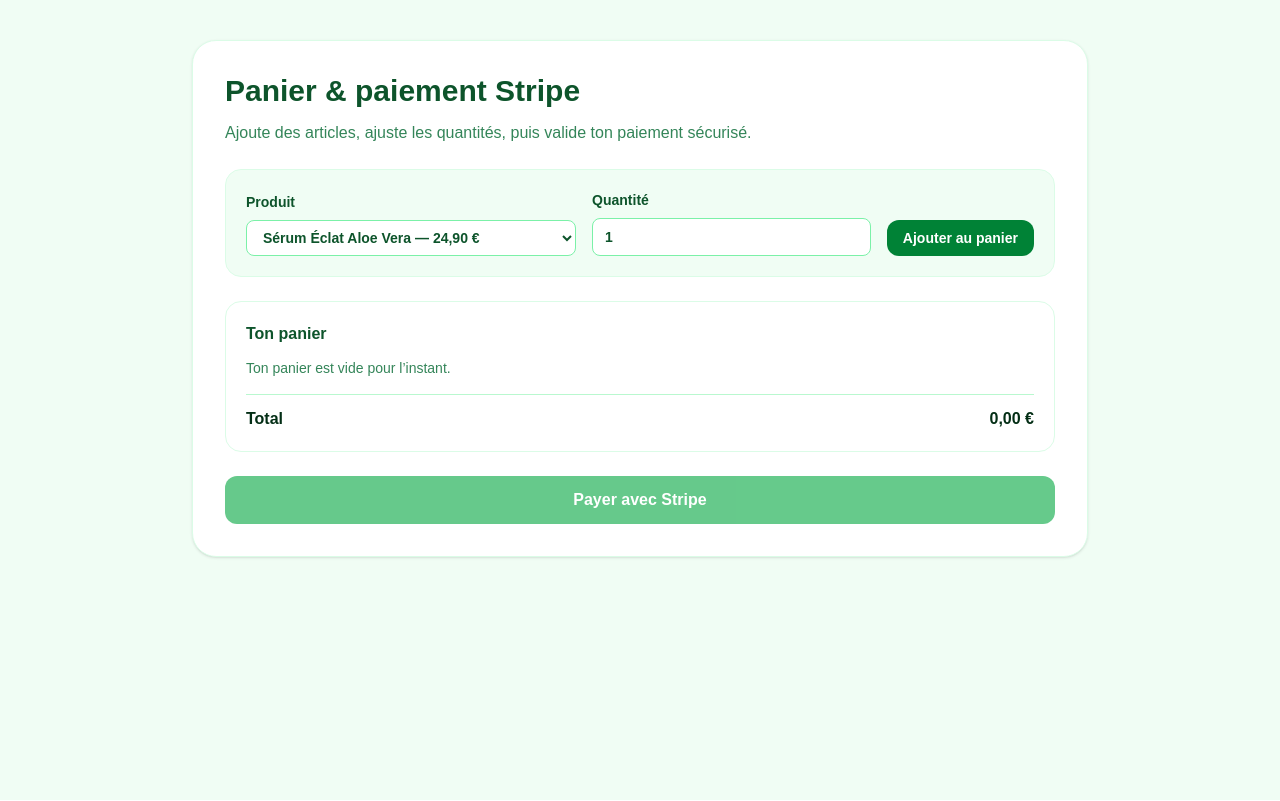
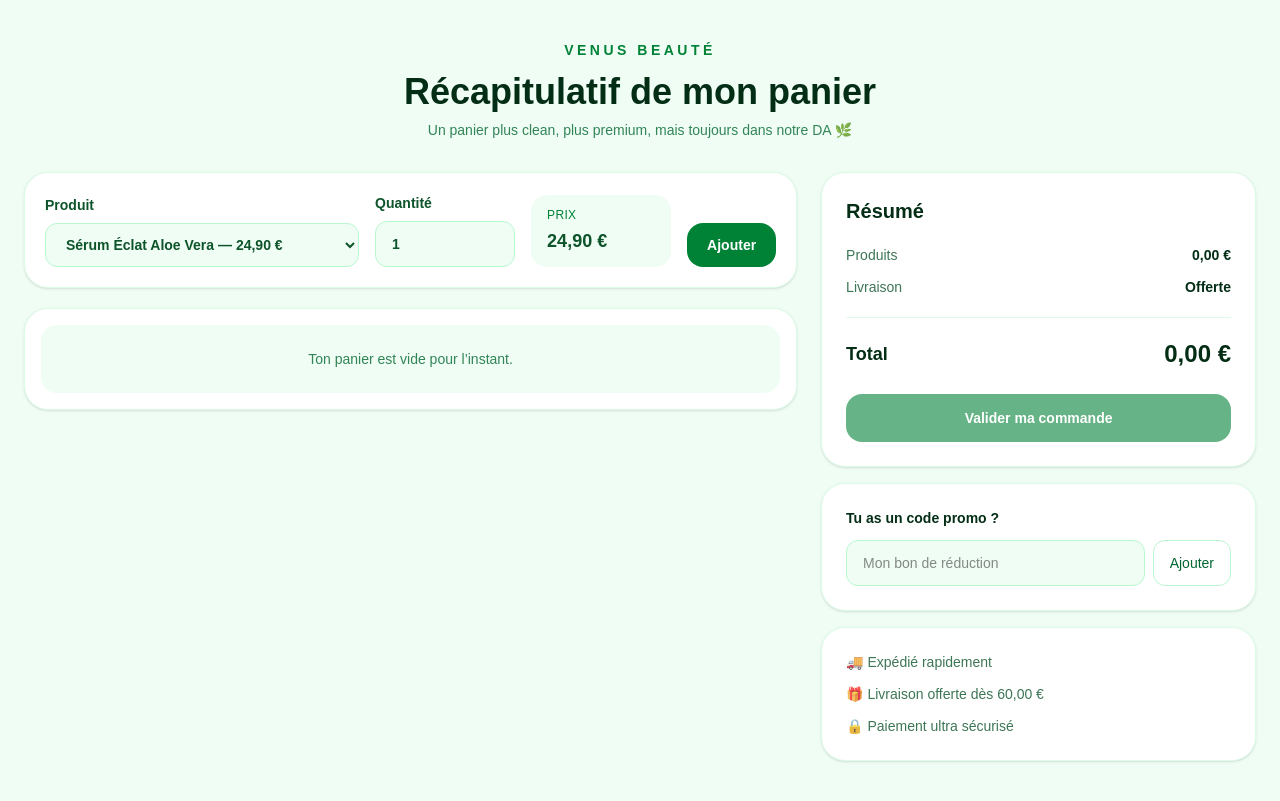
Before and after one commit to Doudou-labo/DoudouClaw, a Next.js app in the folder venus-beaute/: page /checkout in a window 1280 px wide. Built offline with nearby package versions, Linux system fonts and the light colour scheme.

Commit message:
style(venus-beaute): redesign cart layout with premium summary sidebar

```diff
--- a/venus-beaute/src/components/CheckoutClient.tsx
+++ b/venus-beaute/src/components/CheckoutClient.tsx
@@ -9,6 +9,8 @@ type CartItem = {
 };
 
 const CART_KEY = "venus_beaute_cart";
+const SHIPPING = 4.9;
+const FREE_SHIPPING_THRESHOLD = 60;
 
 const clampQty = (value: number) => Math.max(1, Math.min(20, value));
 
@@ -38,7 +40,9 @@ export default function CheckoutClient({ initialSlug, initialQty }: { initialSlu
       );
   }, [cart]);
 
-  const total = useMemo(() => cartDetailed.reduce((sum, item) => sum + item.subtotal, 0), [cartDetailed]);
+  const subtotal = useMemo(() => cartDetailed.reduce((sum, item) => sum + item.subtotal, 0), [cartDetailed]);
+  const shipping = subtotal === 0 ? 0 : subtotal >= FREE_SHIPPING_THRESHOLD ? 0 : SHIPPING;
+  const total = subtotal + shipping;
 
   const persistCart = (nextCart: CartItem[]) => {
     setCart(nextCart);
@@ -133,18 +137,24 @@ export default function CheckoutClient({ initialSlug, initialQty }: { initialSlu
   };
 
   return (
-    <main className="min-h-screen bg-green-50 px-6 py-10">
-      <div className="fade-in-up mx-auto max-w-4xl rounded-3xl border border-green-100 bg-white p-8 shadow-sm">
-        <h1 className="text-3xl font-extrabold text-green-900">Panier & paiement Stripe</h1>
-        <p className="mt-3 text-green-800/80">Ajoute des articles, ajuste les quantités, puis valide ton paiement sécurisé.</p>
+    <main className="min-h-screen bg-green-50 px-4 py-8 sm:px-6 sm:py-10">
+      <div className="fade-in-up mx-auto max-w-7xl">
+        <div className="text-center">
+          <p className="text-sm font-semibold uppercase tracking-[0.25em] text-green-700">Venus Beauté</p>
+          <h1 className="mt-3 text-3xl font-extrabold text-green-950 sm:text-4xl">Récapitulatif de mon panier</h1>
+          <p className="mt-2 text-sm text-green-800/80">Un panier plus clean, plus premium, mais toujours dans notre DA 🌿</p>
+        </div>
 
-        <div className="fade-in-up-delay-1 mt-6 grid gap-4 rounded-2xl border border-green-100 bg-green-50 p-5 md:grid-cols-[1fr_auto_auto] md:items-end">
+        <div className="fade-in-up-delay-1 mt-8 grid gap-6 xl:grid-cols-[1.6fr_0.9fr]">
+          <section className="space-y-5">
+            <div className="rounded-3xl border border-green-100 bg-white p-5 shadow-sm">
+              <div className="grid gap-4 md:grid-cols-[1fr_140px_140px_auto] md:items-end">
                 <label className="text-sm font-semibold text-green-900">
                   Produit
                   <select
                     value={selectedSlug}
                     onChange={(e) => setSelectedSlug(e.target.value)}
-              className="mt-2 w-full rounded-lg border border-green-300 bg-white px-3 py-2 text-sm"
+                    className="mt-2 w-full rounded-xl border border-green-200 bg-green-50 px-4 py-3 text-sm text-green-900 outline-none transition focus:border-green-500"
                   >
                     {products.map((product) => (
                       <option key={product.id} value={product.slug}>
@@ -169,35 +179,48 @@ export default function CheckoutClient({ initialSlug, initialQty }: { initialSlu
                       setQuantityInput(String(clampQty(Number(cleaned))));
                     }}
                     onBlur={() => setQuantityInput(String(clampQty(Number(quantityInput || 1))))}
-              className="mt-2 w-full rounded-lg border border-green-300 bg-white px-3 py-2 text-sm"
+                    className="mt-2 w-full rounded-xl border border-green-200 bg-green-50 px-4 py-3 text-sm text-green-900 outline-none transition focus:border-green-500"
                   />
                 </label>
 
+                <div className="rounded-2xl bg-green-50 px-4 py-3 text-sm text-green-900">
+                  <p className="text-xs uppercase tracking-wide text-green-700">Prix</p>
+                  <p className="mt-1 text-lg font-bold">{formatPrice(selectedProduct.price)}</p>
+                </div>
+
                 <button
                   onClick={addSelectedToCart}
-            className="button-micro rounded-xl bg-green-700 px-4 py-2 text-sm font-semibold text-white hover:bg-green-800"
+                  className="button-micro rounded-2xl bg-green-700 px-5 py-3 text-sm font-semibold text-white hover:bg-green-800"
                 >
-            Ajouter au panier
+                  Ajouter
                 </button>
               </div>
-
-        <div className="mt-6 rounded-2xl border border-green-100 bg-white p-5">
-          <p className="font-semibold text-green-900">Ton panier</p>
-
-          {cartDetailed.length === 0 ? (
-            <p className="mt-3 text-sm text-green-800/80">Ton panier est vide pour l’instant.</p>
-          ) : (
-            <div className="mt-3 space-y-3">
-              {cartDetailed.map((item) => (
-                <div
-                  key={item.product.slug}
-                  className="card-hover grid gap-3 rounded-xl border border-green-100 bg-green-50 p-3 md:grid-cols-[1fr_120px_120px_auto] md:items-center"
-                >
-                  <div>
-                    <p className="font-medium text-green-900">{item.product.name}</p>
-                    <p className="text-sm text-green-800/80">{formatPrice(item.product.price)} / unité</p>
             </div>
 
+            <div className="rounded-3xl border border-green-100 bg-white p-3 shadow-sm sm:p-4">
+              {cartDetailed.length === 0 ? (
+                <p className="rounded-2xl bg-green-50 px-4 py-6 text-center text-sm text-green-800/80">
+                  Ton panier est vide pour l’instant.
+                </p>
+              ) : (
+                <div className="space-y-3">
+                  {cartDetailed.map((item) => (
+                    <article
+                      key={item.product.slug}
+                      className="card-hover grid gap-4 rounded-2xl border border-green-100 bg-white p-4 md:grid-cols-[96px_1fr_120px_120px_auto] md:items-center"
+                    >
+                      <div className="overflow-hidden rounded-2xl border border-green-100 bg-green-50">
+                        <img src={item.product.image} alt={item.product.name} className="h-24 w-full object-cover" />
+                      </div>
+
+                      <div>
+                        <h3 className="text-base font-bold text-green-950">{item.product.name}</h3>
+                        <p className="mt-1 text-sm text-green-800/70">{item.product.shortDescription}</p>
+                        <p className="mt-2 text-sm font-semibold text-green-800">{formatPrice(item.product.price)}</p>
+                      </div>
+
+                      <div>
+                        <p className="mb-2 text-xs font-semibold uppercase tracking-wide text-green-700">Quantité</p>
                         <input
                           type="text"
                           inputMode="numeric"
@@ -212,36 +235,80 @@ export default function CheckoutClient({ initialSlug, initialQty }: { initialSlu
                             updateQty(item.product.slug, normalized);
                             setCartQtyDrafts((drafts) => ({ ...drafts, [item.product.slug]: String(normalized) }));
                           }}
-                    className="rounded-lg border border-green-300 bg-white px-3 py-2 text-sm"
+                          className="w-full rounded-xl border border-green-200 bg-green-50 px-3 py-3 text-sm text-green-900 outline-none transition focus:border-green-500"
                         />
+                      </div>
 
-                  <p className="font-semibold text-green-900">{formatPrice(item.subtotal)}</p>
+                      <div>
+                        <p className="mb-2 text-xs font-semibold uppercase tracking-wide text-green-700">Sous-total</p>
+                        <p className="text-lg font-bold text-green-950">{formatPrice(item.subtotal)}</p>
+                      </div>
 
                       <button
                         type="button"
                         onClick={() => removeItem(item.product.slug)}
-                    className="button-micro rounded-lg border border-red-200 px-3 py-2 text-sm font-medium text-red-600 hover:bg-red-50"
+                        className="button-micro rounded-xl border border-red-200 px-3 py-3 text-sm font-medium text-red-600 hover:bg-red-50"
                       >
                         Retirer
                       </button>
-                </div>
+                    </article>
                   ))}
                 </div>
               )}
+            </div>
+          </section>
 
-          <div className="mt-4 border-t border-green-200 pt-3 flex items-center justify-between font-bold text-green-950">
-            <span>Total</span>
-            <span>{formatPrice(total)}</span>
+          <aside className="fade-in-up-delay-2 space-y-4">
+            <div className="rounded-3xl border border-green-100 bg-white p-6 shadow-sm">
+              <h2 className="text-xl font-bold text-green-950">Résumé</h2>
+              <div className="mt-5 space-y-3 text-sm text-green-900/80">
+                <div className="flex items-center justify-between">
+                  <span>Produits</span>
+                  <span className="font-semibold text-green-950">{formatPrice(subtotal)}</span>
                 </div>
+                <div className="flex items-center justify-between">
+                  <span>Livraison</span>
+                  <span className="font-semibold text-green-950">{shipping === 0 ? "Offerte" : formatPrice(shipping)}</span>
+                </div>
+              </div>
+
+              <div className="mt-5 border-t border-green-100 pt-5 flex items-center justify-between">
+                <span className="text-lg font-bold text-green-950">Total</span>
+                <span className="text-2xl font-black text-green-950">{formatPrice(total)}</span>
               </div>
 
               <button
                 onClick={startCheckout}
                 disabled={loading || cartDetailed.length === 0}
-          className="button-micro mt-6 w-full rounded-xl bg-green-600 px-5 py-3 font-semibold text-white transition hover:bg-green-700 disabled:cursor-not-allowed disabled:opacity-60"
+                className="button-micro mt-6 w-full rounded-2xl bg-green-700 px-5 py-3.5 text-sm font-semibold text-white hover:bg-green-800 disabled:cursor-not-allowed disabled:opacity-60"
               >
-          {loading ? "Redirection vers Stripe..." : "Payer avec Stripe"}
+                {loading ? "Redirection vers Stripe..." : "Valider ma commande"}
               </button>
+            </div>
+
+            <div className="rounded-3xl border border-green-100 bg-white p-6 shadow-sm">
+              <p className="text-sm font-semibold text-green-950">Tu as un code promo ?</p>
+              <div className="mt-3 flex gap-2">
+                <input
+                  type="text"
+                  placeholder="Mon bon de réduction"
+                  className="w-full rounded-xl border border-green-200 bg-green-50 px-4 py-3 text-sm outline-none transition focus:border-green-500"
+                />
+                <button className="button-micro rounded-xl border border-green-200 px-4 py-3 text-sm font-medium text-green-800 hover:bg-green-50">
+                  Ajouter
+                </button>
+              </div>
+            </div>
+
+            <div className="rounded-3xl border border-green-100 bg-white p-6 shadow-sm">
+              <div className="space-y-3 text-sm text-green-900/80">
+                <p>🚚 Expédié rapidement</p>
+                <p>🎁 Livraison offerte dès {formatPrice(FREE_SHIPPING_THRESHOLD)}</p>
+                <p>🔒 Paiement ultra sécurisé</p>
+              </div>
+            </div>
+          </aside>
+        </div>
       </div>
     </main>
   );
```
Lines whose indentation alone changed are shown as unchanged.
